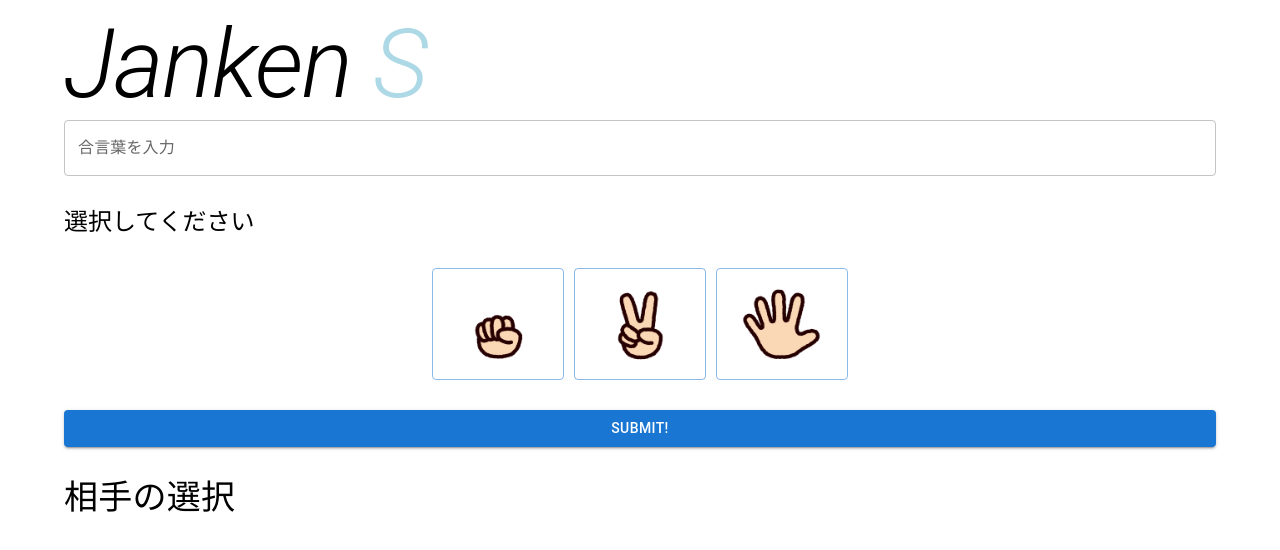
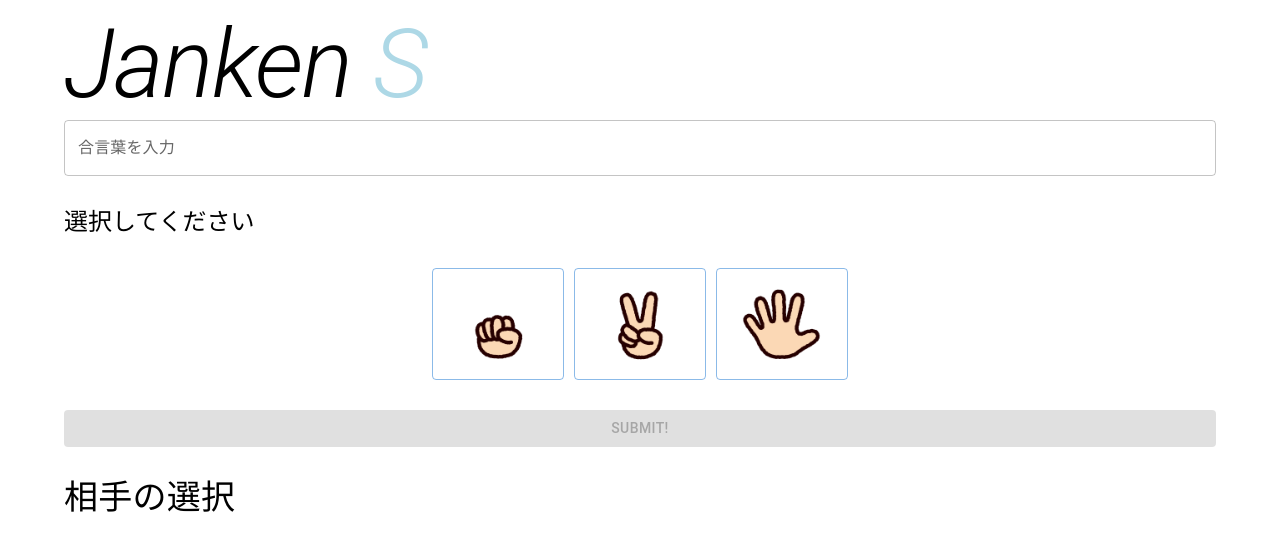
Before and after one commit to GodHexagon/bn-games, a React (Vite) app: page /janken-s in a window 1280 px wide. Shown: the top 550 px of the page. Built offline with nearby package versions, Linux system fonts and the light colour scheme.

Commit message:
合言葉が空白の状態で送信できないように変更

```diff
--- a/src/janken-s-game/App.jsx
+++ b/src/janken-s-game/App.jsx
@@ -24,6 +24,7 @@ import Typography from '@mui/material/Typography'
 var usSession;
 var jID = 0;
 var oppJID = 0;
+var password = "";
 function App() {
   // セッション監視を設定
   const subSession = (newID) => {
@@ -85,7 +86,7 @@ function App() {
         ? -1:0)
       );
       setFOppJID(oppJID);
-      setButtonDisabled(false);
+      setRspBDisabled(false);
       scrollBy(0, 600);
       if(e.data().cli != 0 && e.data().host){
         deleteDoc(doc(db, "j_s_session", e.id))
@@ -94,22 +95,38 @@ function App() {
   };
 // - - - frontend with react - - -
   const [progressing, setProgressing] = useState(false);
-  const [buttonDisabled, setButtonDisabled] = useState(false);
-  const [password, setPassword] = useState('');
+  const [buttonDisabled, setButtonDisabled] = useState(true);
+  const [rspBDisabled, setRspBDisabled] = useState(false);
+  const [fpassword, setFPassword] = useState('');
   const [fjID, setFJID] = useState(0);
   const [foppJID, setFOppJID] = useState(0);
   const [win, setWin] = useState(1);// 0:defeat, 1:draw, 2: win
 
   const hSetJID = (e, i) => {
     setFJID(i);
+    if(i != 0 && fpassword != ""){
+      setButtonDisabled(false);
+    }else{
+      setButtonDisabled(true);
+    }
   }
+  const hSetPassword = (e) => {
+    setFPassword(e.target.value);
+    if(fjID != 0 && e.target.value != ""){
+      setButtonDisabled(false);
+    }else{
+      setButtonDisabled(true);
+    }
+  }
+
   const hSubmitPassword = (e) => {
     jID = fjID;
     oppJID = 0;
+    password = fpassword;
     if(jID != 0){
       tryPassword();
       setProgressing(true);
-      setButtonDisabled(true);
+      setRspBDisabled(true);
       setFOppJID(0);
       setWin(1);
     }
@@ -124,14 +141,14 @@ function App() {
           flexFlow: 'column',
           gap: '30px',
         }}>
-          <TextField id='password' label='合言葉を入力' variant='outlined' onChange={(e) => setPassword(e.target.value)} />
+          <TextField id='password' label='合言葉を入力' variant='outlined' onChange={(e) => hSetPassword(e)} />
           <Typography variant='h5'>選択してください</Typography>
           <RSPButton
-            disabled={buttonDisabled}
+            disabled={rspBDisabled}
             selection={fjID}
             onClick={hSetJID}
           />
-          <Button variant="contained" disabled={buttonDisabled} onClick={(e) => {hSubmitPassword(e)}}>Submit!</Button>
+          <Button variant="contained" disabled={buttonDisabled || rspBDisabled} onClick={(e) => {hSubmitPassword(e)}}>Submit!</Button>
           <Typography variant='h4'>相手の選択</Typography>
           <Box sx={{
             display: progressing? 'flex':'none',
```
